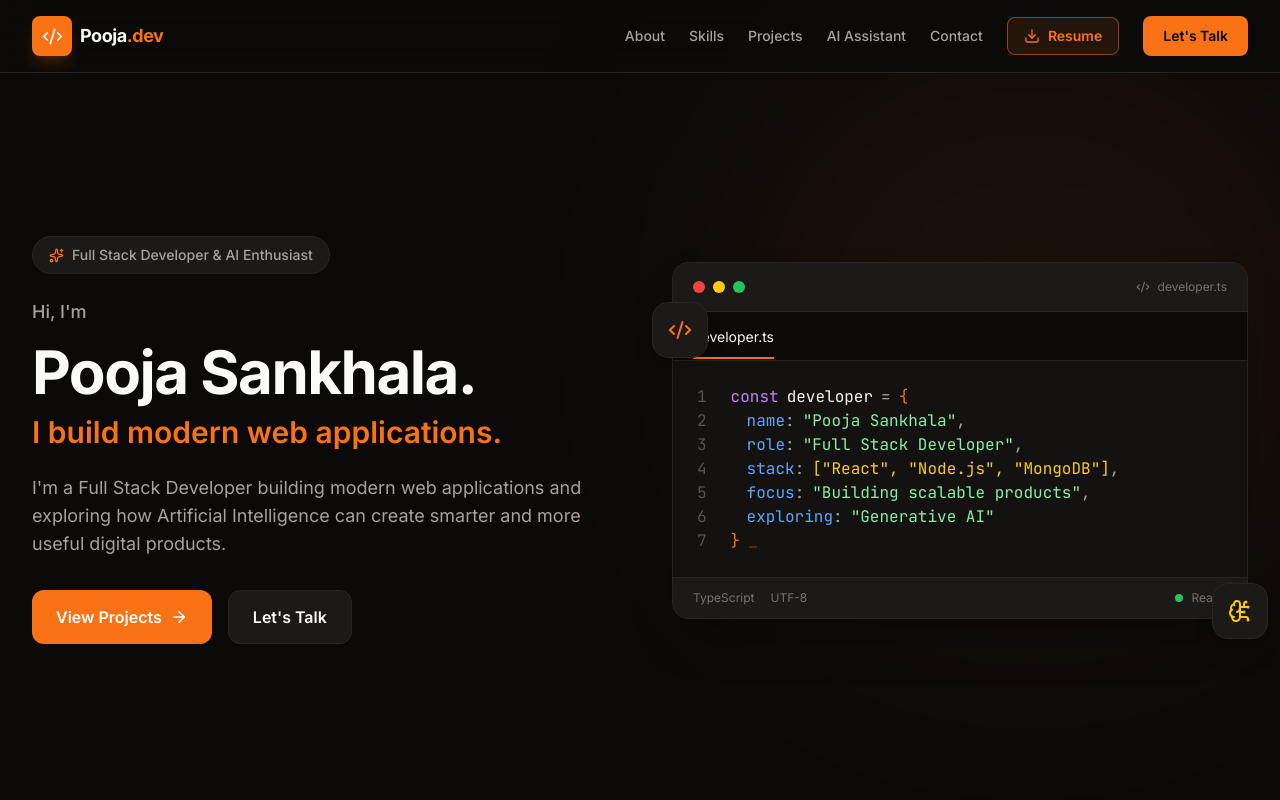
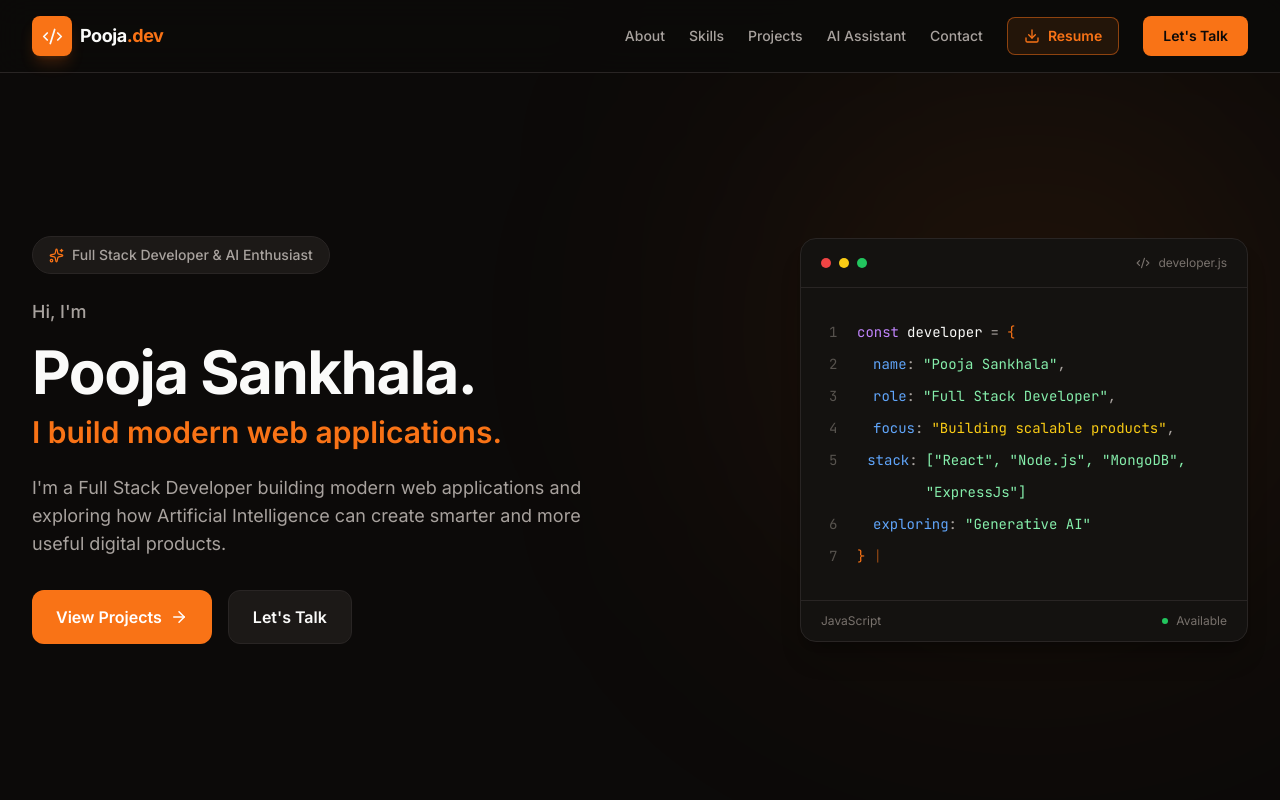
Before and after one commit to Pooja9783/myportfolio, a React (Vite) app: page / in a window 1280 px wide. Shown: the top 800 px of the page. Built offline with nearby package versions, Linux system fonts and the light colour scheme.

Commit message:
updated UI

```diff
--- a/components/Hero.tsx
+++ b/components/Hero.tsx
@@ -78,39 +78,32 @@ const Hero: React.FC = () => {
           {/* ================= RIGHT CODE EDITOR ================= */}
           <div className="relative flex justify-center lg:justify-end">
 
-            {/* Editor */}
-            <div className="w-full max-w-xl overflow-hidden rounded-2xl border border-[#292524] bg-[#141210] shadow-2xl shadow-black/30">
+            <div className="w-full max-w-md overflow-hidden rounded-2xl border border-[#292524] bg-[#141210] shadow-xl shadow-black/20">
 
               {/* Editor Header */}
-              <div className="flex items-center justify-between border-b border-[#292524] bg-[#1C1917] px-5 py-4">
+              <div className="flex items-center justify-between border-b border-[#292524] px-5 py-4">
 
+                {/* Window Controls */}
                 <div className="flex items-center gap-2">
-                  <span className="h-3 w-3 rounded-full bg-[#EF4444]" />
-                  <span className="h-3 w-3 rounded-full bg-[#FACC15]" />
-                  <span className="h-3 w-3 rounded-full bg-[#22C55E]" />
+                  <span className="h-2.5 w-2.5 rounded-full bg-[#EF4444]" />
+                  <span className="h-2.5 w-2.5 rounded-full bg-[#FACC15]" />
+                  <span className="h-2.5 w-2.5 rounded-full bg-[#22C55E]" />
                 </div>
 
+                {/* File Name */}
                 <div className="flex items-center gap-2 text-xs text-[#78716C]">
                   <Code2 size={14} />
-                  developer.ts
+                  developer.js
                 </div>
 
               </div>
 
-              {/* File Tab */}
-              <div className="border-b border-[#292524] bg-[#0C0A09] px-5 py-3">
-                <span className="border-b-2 border-[#F97316] pb-3 text-sm text-[#FAFAF9]">
-                  developer.ts
-                </span>
-              </div>
+              {/* Code */}
+              <div className="p-6 font-mono text-sm leading-8 md:p-7">
 
-              {/* Code Area */}
-              <div className="overflow-x-auto p-6 font-mono text-sm leading-8 md:text-base">
-
+                {/* Line 1 */}
                 <div className="flex">
-                  <span className="mr-6 select-none text-[#57534E]">
-                    1
-                  </span>
+                  <span className="w-7 select-none text-[#57534E]">1</span>
 
                   <span className="text-[#C084FC]">const</span>
 
@@ -123,10 +116,9 @@ const Hero: React.FC = () => {
                   <span className="text-[#F97316]">{"{"}</span>
                 </div>
 
+                {/* Line 2 */}
                 <div className="flex">
-                  <span className="mr-6 select-none text-[#57534E]">
-                    2
-                  </span>
+                  <span className="w-7 select-none text-[#57534E]">2</span>
 
                   <span className="pl-4 text-[#60A5FA]">
                     name
@@ -141,10 +133,9 @@ const Hero: React.FC = () => {
                   <span className="text-[#A8A29E]">,</span>
                 </div>
 
+                {/* Line 3 */}
                 <div className="flex">
-                  <span className="mr-6 select-none text-[#57534E]">
-                    3
-                  </span>
+                  <span className="w-7 select-none text-[#57534E]">3</span>
 
                   <span className="pl-4 text-[#60A5FA]">
                     role
@@ -159,10 +150,26 @@ const Hero: React.FC = () => {
                   <span className="text-[#A8A29E]">,</span>
                 </div>
 
+                {/* Line 4 */}
                 <div className="flex">
-                  <span className="mr-6 select-none text-[#57534E]">
-                    4
+                  <span className="w-7 select-none text-[#57534E]">4</span>
+
+                  <span className="pl-4 text-[#60A5FA]">
+                    focus
                   </span>
+
+                  <span className="text-[#A8A29E]">:</span>
+
+                  <span className="ml-2 text-[#FACC15]">
+                    "Building scalable products"
+                  </span>
+
+                  <span className="text-[#A8A29E]">,</span>
+                </div>
+
+                {/* Line 5 */}
+                <div className="flex">
+                  <span className="w-7 select-none text-[#57534E]">5</span>
 
                   <span className="pl-4 text-[#60A5FA]">
                     stack
@@ -170,35 +177,16 @@ const Hero: React.FC = () => {
 
                   <span className="text-[#A8A29E]">:</span>
 
-                  <span className="ml-2 text-[#FACC15]">
-                    ["React", "Node.js", "MongoDB"]
+                  <span className="ml-2 text-[#86EFAC]">
+                    ["React", "Node.js", "MongoDB", "ExpressJs"]
                   </span>
 
-                  <span className="text-[#A8A29E]">,</span>
+                  <span className="text-[#A8A29E]"></span>
                 </div>
 
+                {/* Line 6 */}
                 <div className="flex">
-                  <span className="mr-6 select-none text-[#57534E]">
-                    5
-                  </span>
-
-                  <span className="pl-4 text-[#60A5FA]">
-                    focus
-                  </span>
-
-                  <span className="text-[#A8A29E]">:</span>
-
-                  <span className="ml-2 text-[#86EFAC]">
-                    "Building scalable products"
-                  </span>
-
-                  <span className="text-[#A8A29E]">,</span>
-                </div>
-
-                <div className="flex">
-                  <span className="mr-6 select-none text-[#57534E]">
-                    6
-                  </span>
+                  <span className="w-7 select-none text-[#57534E]">6</span>
 
                   <span className="pl-4 text-[#60A5FA]">
                     exploring
@@ -211,53 +199,32 @@ const Hero: React.FC = () => {
                   </span>
                 </div>
 
+                {/* Line 7 */}
                 <div className="flex">
-                  <span className="mr-6 select-none text-[#57534E]">
-                    7
-                  </span>
+                  <span className="w-7 select-none text-[#57534E]">7</span>
 
                   <span className="text-[#F97316]">{"}"}</span>
 
                   <span className="ml-2 animate-pulse text-[#F97316]">
-                    _
+                    |
                   </span>
                 </div>
 
               </div>
 
-              {/* Editor Footer */}
-              <div className="flex items-center justify-between border-t border-[#292524] bg-[#1C1917] px-5 py-3 text-xs text-[#78716C]">
+              {/* Minimal Footer */}
+              <div className="flex items-center justify-between border-t border-[#292524] px-5 py-3 text-xs text-[#78716C]">
 
-                <div className="flex items-center gap-4">
-                  <span>TypeScript</span>
-                  <span>UTF-8</span>
-                </div>
+                <span>JavaScript</span>
 
                 <div className="flex items-center gap-2">
-                  <span className="h-2 w-2 rounded-full bg-[#22C55E]" />
-                  Ready
+                  <span className="h-1.5 w-1.5 rounded-full bg-[#22C55E]" />
+                  Available
                 </div>
 
               </div>
 
             </div>
-
-            {/* Floating Code Icon */}
-            <div className="absolute -left-5 top-10 hidden h-14 w-14 items-center justify-center rounded-2xl border border-[#292524] bg-[#1C1917] shadow-xl lg:flex">
-              <Code2
-                className="text-[#F97316]"
-                size={24}
-              />
-            </div>
-
-            {/* Floating AI Icon */}
-            <div className="absolute -bottom-5 -right-5 hidden h-14 w-14 items-center justify-center rounded-2xl border border-[#292524] bg-[#1C1917] shadow-xl lg:flex">
-              <BrainCircuit
-                className="text-[#FACC15]"
-                size={24}
-              />
-            </div>
-
           </div>
 
         </div>
```
